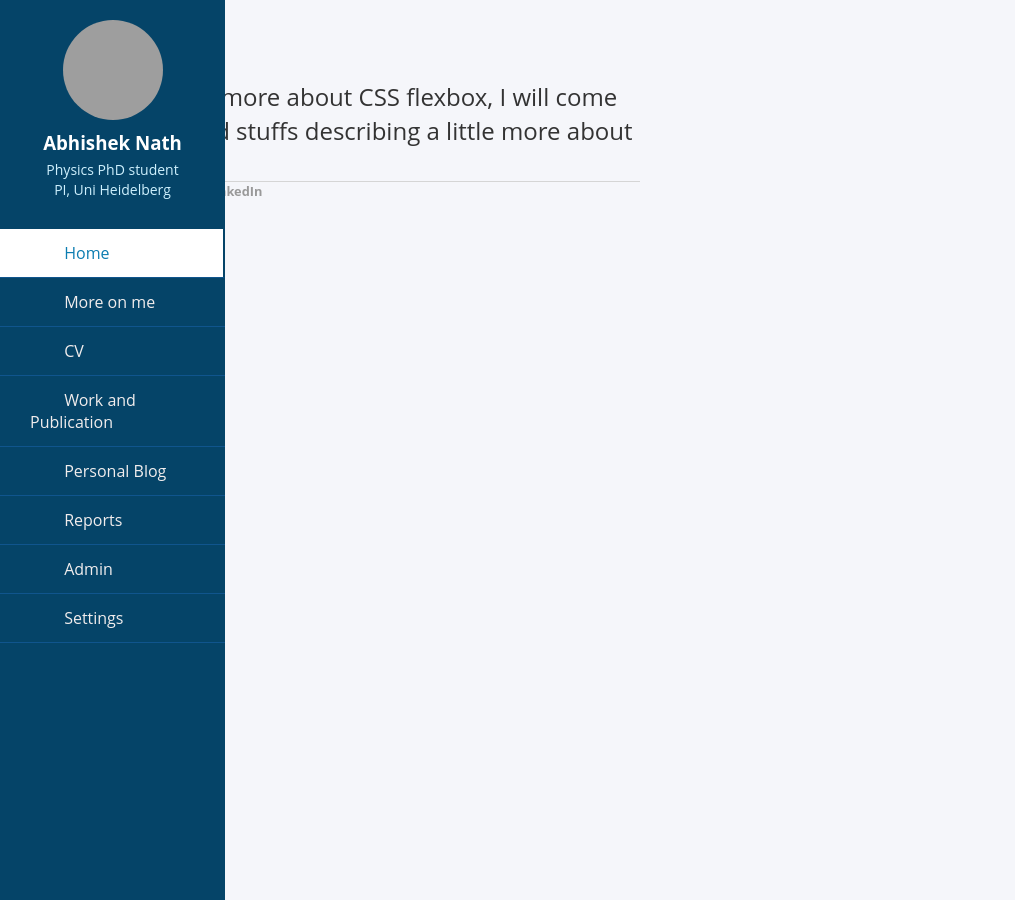
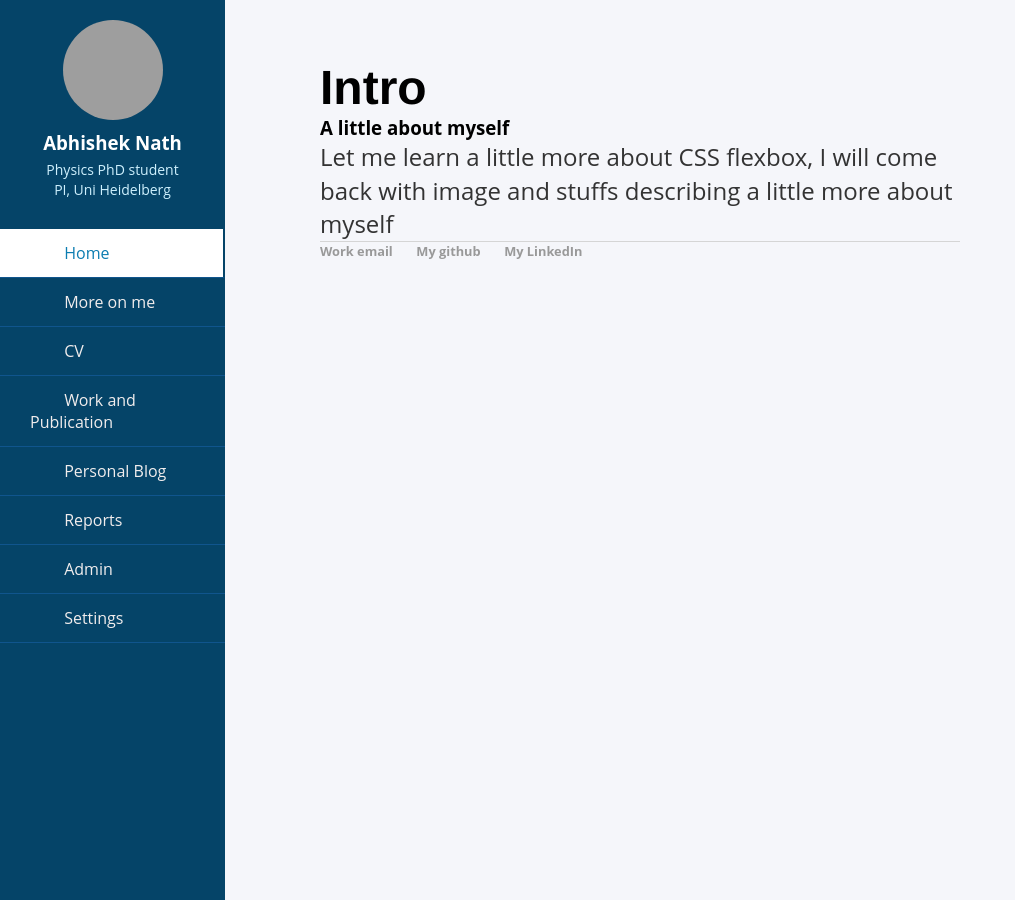
Before and after one commit to an15ms157/abhishek.github.io, a Jekyll site: the page built from about/index.html, in a window 1280 px wide. Shown: the whole page, without its empty margins (0-1015 px from the left). Built offline with Jekyll 4.4.1, drawn with Linux system fonts in a browser that asks for light colours; grey boxes are pictures that could not be loaded.

Commit message:
Update main.css

```diff
--- a/css/main.css
+++ b/css/main.css
@@ -1,5 +1,5 @@
 body {
-    margin-right: 250px;
+    margin: 60px auto;
     width: 50%;
 }
 nav ul, footer ul {
```
